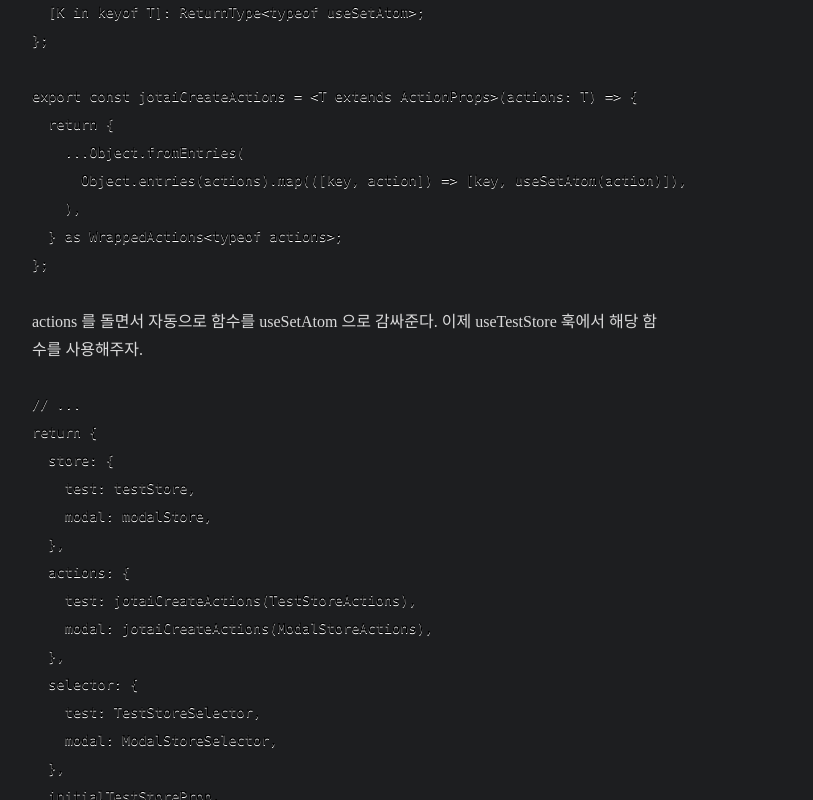
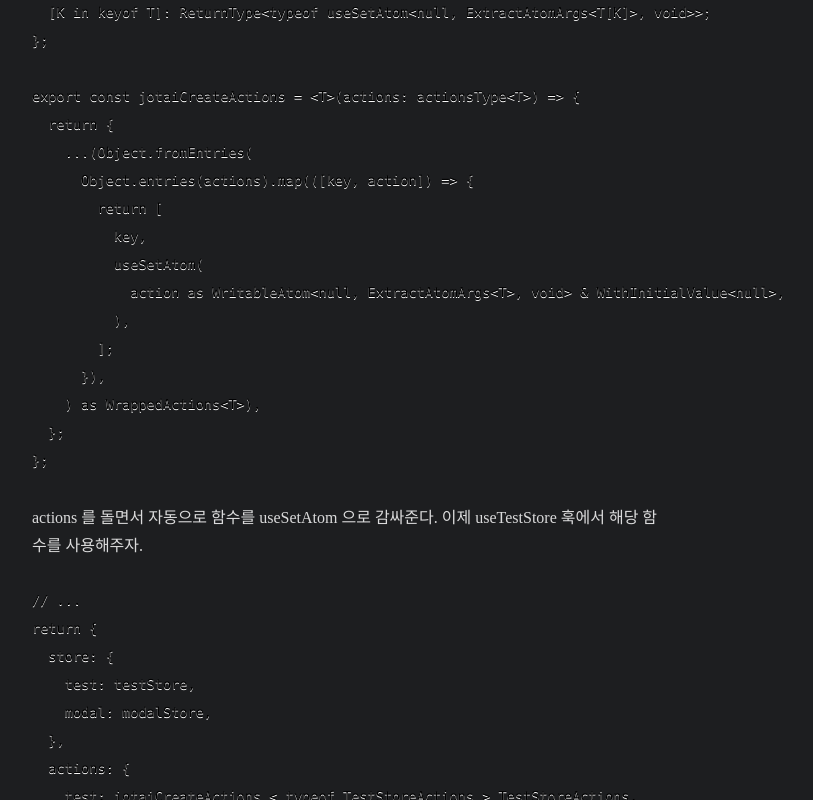
Before and after one commit to WillowRyu/blogstart, a Gatsby site: page /2023-09-19/ in a window 1280 px wide. Shown: the part 11200-12000 px from the top of the page, without its empty margins (293-1106 px from the left). Built offline with nearby package versions, Linux system fonts and the light colour scheme; Gatsby itself is replaced by a stand-in of ours; some packages are replaced by stand-ins of ours; code samples lack their colours; a web font is replaced by a local one.

Commit message:
09-19 글 수정

````diff
--- a/content/blog/2023-09-19/index.md
+++ b/content/blog/2023-09-19/index.md
@@ -395,28 +395,34 @@ action 사용시 useSetAtom 을 적어주기 힘들다. 아니 귀찮다.
 ```javascript
 
 // jotai-create-actions
-import { WritableAtom, useSetAtom } from 'jotai';
+import { ExtractAtomArgs, WritableAtom, useSetAtom } from 'jotai';
 
 type WithInitialValue<Value> = {
   init: Value;
 };
 
-type ActionProps = {
-  [key: string]: WritableAtom<null, any, void> & WithInitialValue<null>;
+type actionsType<T> = {
+  [k in keyof T]: WritableAtom<null, ExtractAtomArgs<T>, void> & WithInitialValue<null>;
 };
 
 type WrappedActions<T> = {
-  [K in keyof T]: ReturnType<typeof useSetAtom>;
+  [K in keyof T]: ReturnType<typeof useSetAtom<null, ExtractAtomArgs<T[K]>, void>>;
 };
 
-export const jotaiCreateActions = <T extends ActionProps>(actions: T) => {
+export const jotaiCreateActions = <T>(actions: actionsType<T>) => {
   return {
-    ...Object.fromEntries(
-      Object.entries(actions).map(([key, action]) => [key, useSetAtom(action)]),
-    ),
-  } as WrappedActions<typeof actions>;
+    ...(Object.fromEntries(
+      Object.entries(actions).map(([key, action]) => {
+        return [
+          key,
+          useSetAtom(
+            action as WritableAtom<null, ExtractAtomArgs<T>, void> & WithInitialValue<null>,
+          ),
+        ];
+      }),
+    ) as WrappedActions<T>),
+  };
 };
-
 ```
 
 actions 를 돌면서 자동으로 함수를 useSetAtom 으로 감싸준다.
@@ -430,8 +436,8 @@ return {
     modal: modalStore,
   },
   actions: {
-    test: jotaiCreateActions(TestStoreActions),
-    modal: jotaiCreateActions(ModalStoreActions),
+    test: jotaiCreateActions < typeof TestStoreActions > TestStoreActions,
+    modal: jotaiCreateActions < typeof ModalStoreActions > ModalStoreActions,
   },
   selector: {
     test: TestStoreSelector,
````
